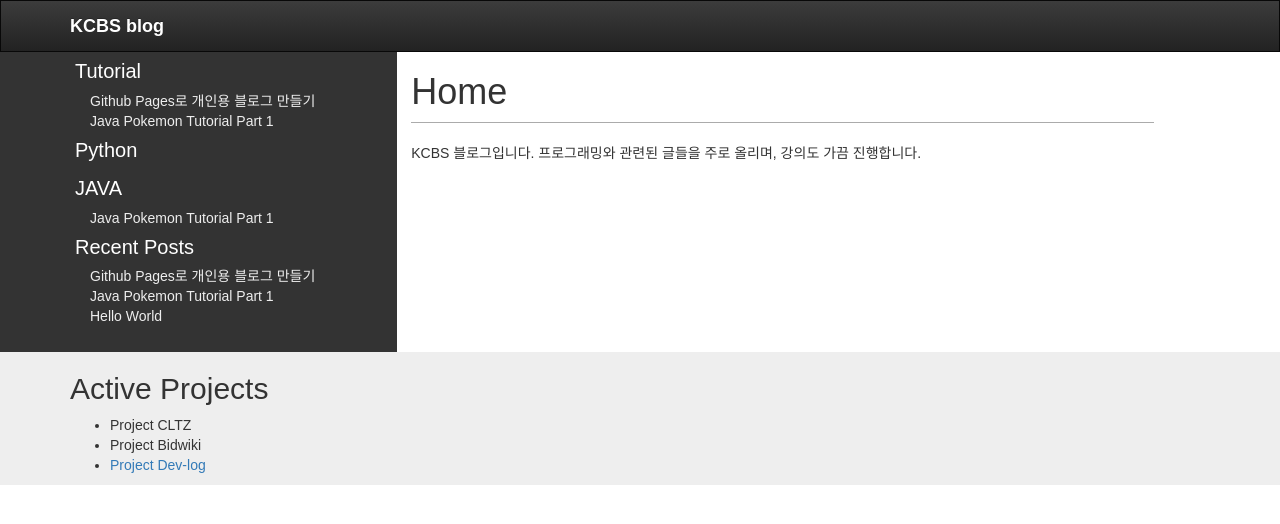
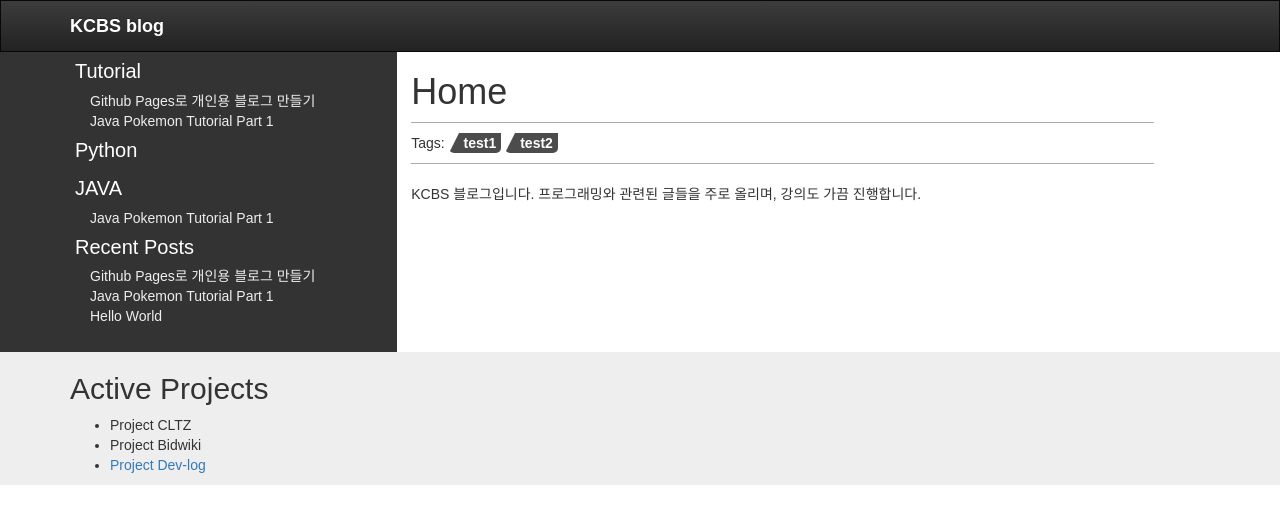
Before and after one commit to kcbs/kcbs.github.io, a Jekyll site: the page built from index.html, in a window 1280 px wide. Shown: the top 524 px of the page. Built offline with Jekyll 4.4.1, drawn with Linux system fonts in a browser that asks for light colours; Markdown is read by kramdown in place of the engine named in the settings; the list of posts is cut into pages by our own code.

Commit message:
added tags list on template

```diff
--- a/_layouts/default.html
+++ b/_layouts/default.html
@@ -6,7 +6,6 @@
 			</div>
 			<div class="pull-right">{{page.date | date: "%B %d, %Y"}}</div>
 			{{page.date}}
-			{% if page.tags? %}
 			<div class="tags">
 			<div class="tag-desc">
 				Tags:
@@ -15,7 +14,6 @@
 				<div class="tag">{{t}}</div>
 			{% endfor %}
 			</div>
-			{% endif %}
 			<div class="post-body">
 				{{ content | markdownify }}
 			</div>
--- a/css/styles.css
+++ b/css/styles.css
@@ -77,7 +77,7 @@ html,body{
 	border-radius:5px;
 	border-left: 10px solid transparent;
 	border-bottom: 20px solid #4c4c4c;
-	padding:10px;
+	padding:5px;
 	display:inline-block;
 	cursor:pointer;
 }
@@ -86,4 +86,4 @@ html,body{
 	margin-bottom:0;
 }
 .tag-desc { display:inline-block; }
-.tags {border-bottom:1px solid #aaa; padding-bottom:5px;}
+.tags {border-bottom:1px solid #aaa; padding-bottom:10px;}
```
Also changed, not shown: 5 other files.
